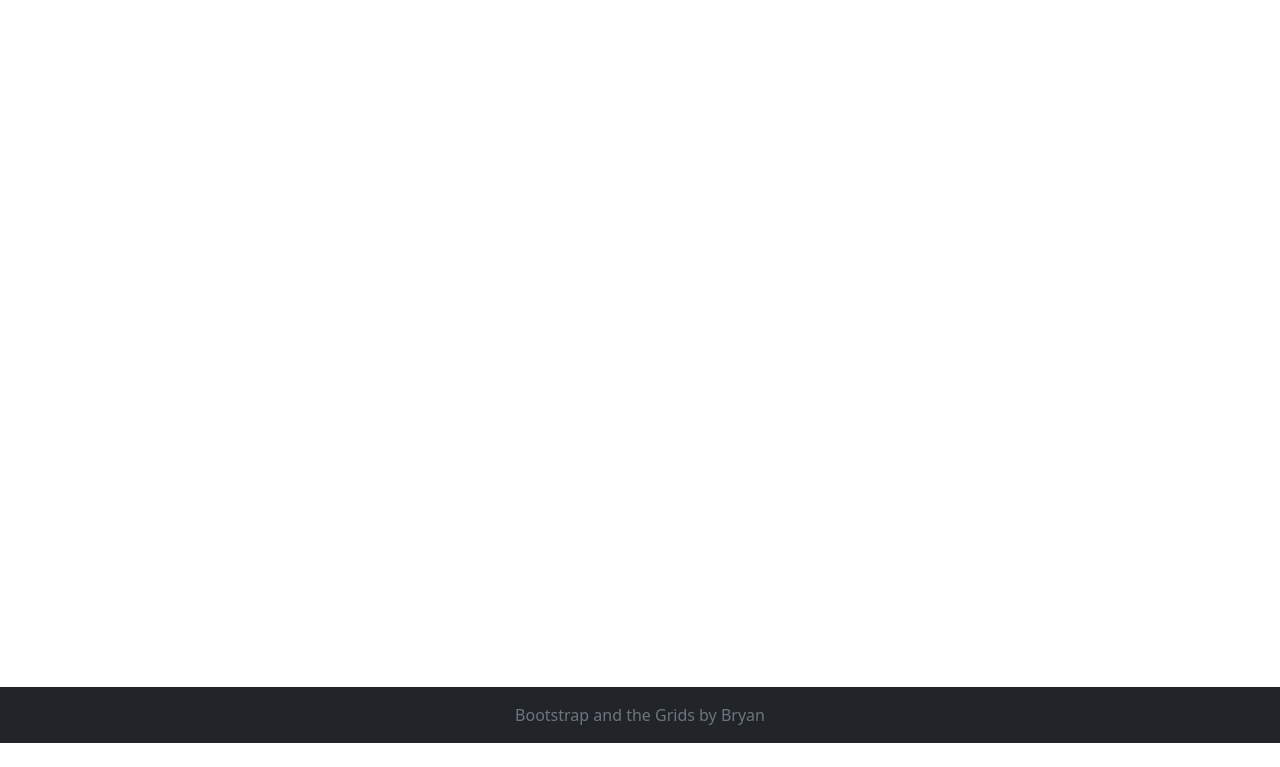
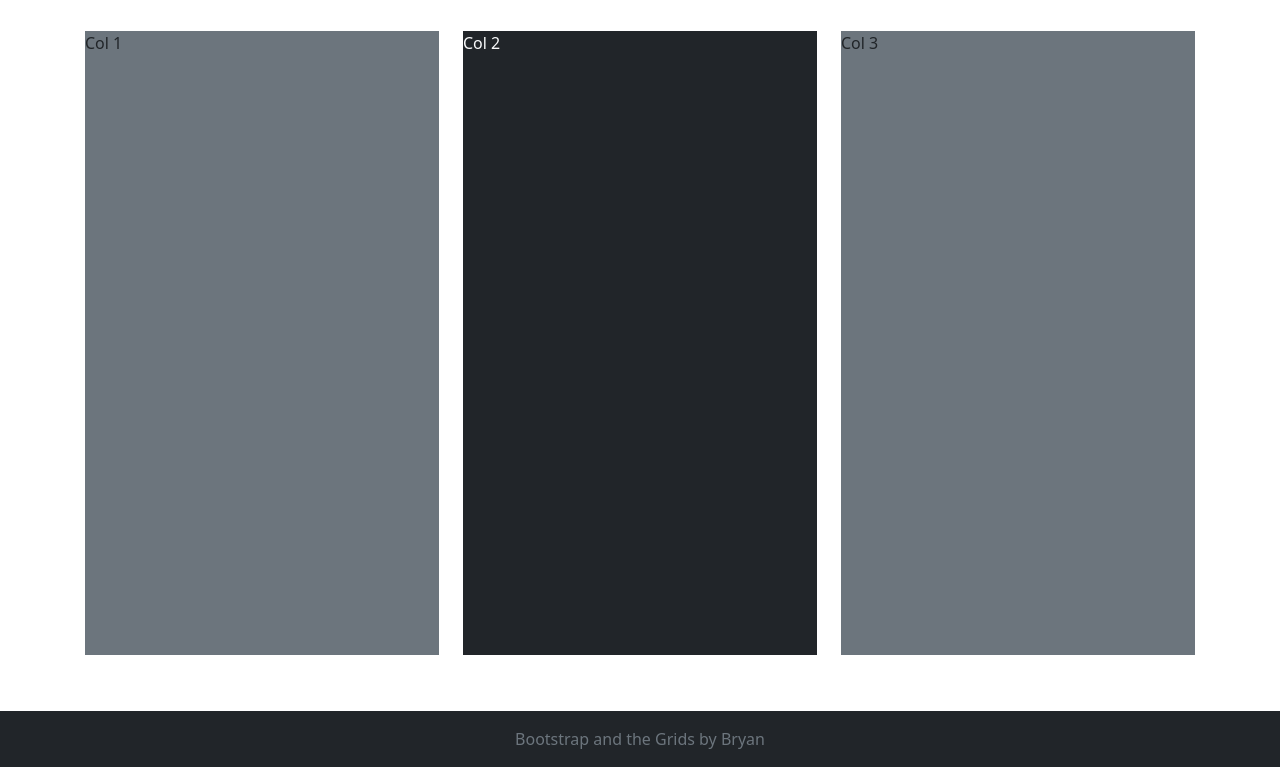
Before and after one commit to mr-barrett/GridExercise, a plain HTML site: page grid4.html in a window 1280 px wide. Shown: the part 57-824 px from the top of the page. Before the commit the page ends 800 px from the top, so only its background shows below. Drawn offline with nearby package versions, Linux system fonts and the light colour scheme.

Commit message:
finished grid 4

```diff
--- a/grid4.html
+++ b/grid4.html
@@ -61,8 +61,18 @@
 </nav>
 
     <main class="flex-shrink-0">
-       <div class="container">
-
+       <div class="container mt-2 h-100 minHeight">
+            <div class="row h-100 row-cols-1 gy-1 row-cols-md-3">
+                <div class="col">
+                    <div class="bg-secondary h-100">Col 1</div>
+                </div>
+                <div class="col text-light">
+                    <div class="bg-dark h-100">Col 2</div>
+                </div>
+                <div class="col">
+                    <div class="bg-secondary h-100">Col 3</div>
+                </div>
+            </div>
        </div>
     </main>
     <footer class="footer mt-auto py-3 bg-dark sticky-footer">
```
